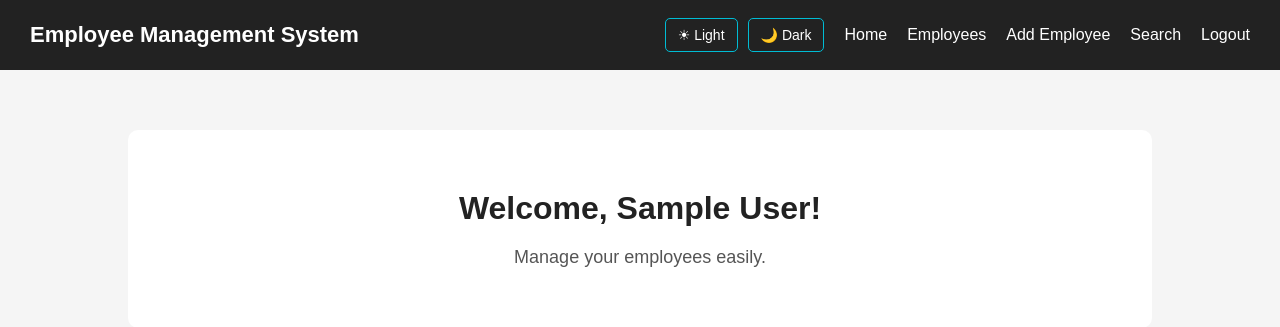
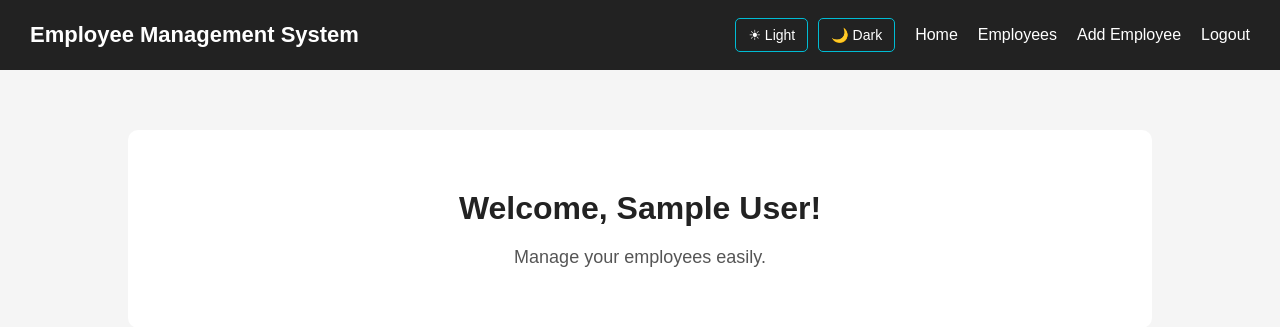
Before and after one commit to satya-2024-sudo/employee-management-system, a Flask app: page / in a window 1280 px wide. Shown: the top 327 px of the page. Run offline with Flask 3, Linux system fonts and the light colour scheme; the visitor is signed in with stand-in values (Sample User, id 1).

Commit message:
Remove 'Search' link from navbar
Removed the 'Search' link from the navbar.

```diff
--- a/templates/navbar.html
+++ b/templates/navbar.html
@@ -290,11 +290,7 @@
                 </a>
             </li>
 
-            <li>
-                <a href="/search">
-                    Search
-                </a>
-            </li>
+
 
 
             {% if username %}
```
